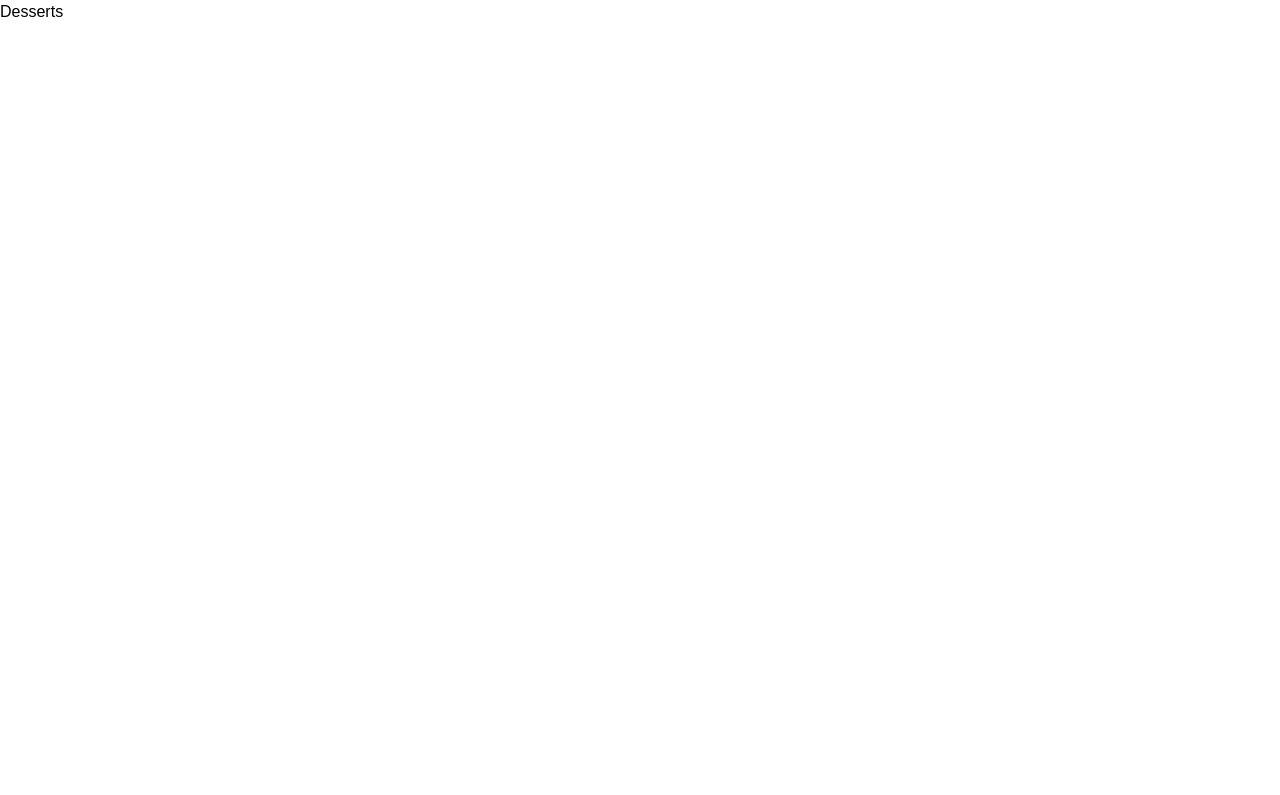
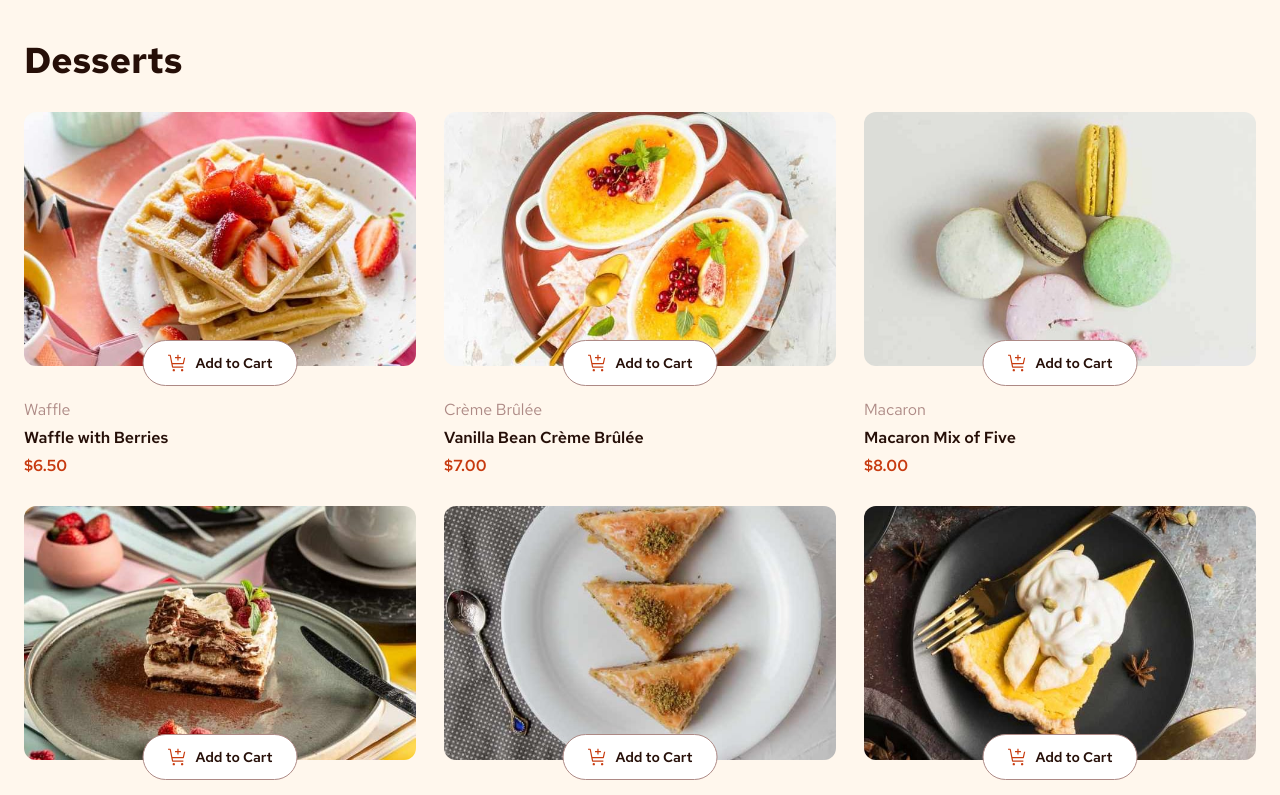
Before and after one commit to DiegoR434/desserts-frontend, a React (Vite) app: page / in a window 1280 px wide. Shown: the top 795 px of the page. Built offline with nearby package versions, Linux system fonts and the light colour scheme.

Commit message:
✨ implementar catálogo visual de productos

```diff
--- a/index.html
+++ b/index.html
@@ -3,6 +3,13 @@
   <head>
     <meta charset="UTF-8" />
     <link rel="icon" type="image/svg+xml" href="/favicon.svg" />
+    <link rel="preconnect" href="https://fonts.googleapis.com" />
+    <link rel="preconnect" href="https://fonts.gstatic.com" crossorigin />
+    <link
+      href="https://fonts.googleapis.com/css2?family=Red+Hat+Text:wght@400;600;700&display=swap"
+      rel="stylesheet"
+    />
+
     <meta name="viewport" content="width=device-width, initial-scale=1.0" />
     <title>desserts-frontend</title>
   </head>
--- a/src/App.tsx
+++ b/src/App.tsx
@@ -1,10 +1,28 @@
+import ProductCard from "./components/ProductCard"
+import { products } from "./data/products"
 
 
 function App() {
 
   return (
-    <main>
-      <h1>Desserts</h1>
+    <main className="min-h-screen bg-orange-50 px-6 py-10">
+      <div className="mx-auto max-w-7xl">
+        <h1 className="mb-8 text-4xl font-bold text-rose-900">
+          Desserts
+        </h1>
+
+        <section
+          className="grid grid-cols-1 gap-7 md:grid-cols-2 lg:grid-cols-3"
+          aria-label="Catálogo de postres"
+        >
+          {products.map((product) => (
+            <ProductCard
+              key={product.name}
+              product={product}
+            />
+          ))}
+        </section>
+      </div>
     </main>
   )
 }
--- /dev/null
+++ b/src/components/ProductCard.tsx
@@ -0,0 +1,57 @@
+import type { Product } from "../types/product";
+
+interface ProductCardProps {
+  product: Product;
+}
+
+function ProductCard({ product }: ProductCardProps) {
+    return(
+         <div className="flex flex-col">
+      {/* Imagen responsive */}
+      <div className="relative mb-8">
+        <picture>
+          <source
+            media="(min-width: 1440px)"
+            srcSet={product.image.desktop}
+          />
+
+          <img
+            src={product.image.mobile}
+            alt={product.name}
+            className="w-full rounded-xl object-cover"
+          />
+        </picture>
+
+        {/* Botón visual del carrito */}
+        <button
+          type="button"
+          className="absolute -bottom-5 left-1/2 flex -translate-x-1/2 items-center gap-2 whitespace-nowrap rounded-full border border-rose-400 bg-white px-6 py-3 text-sm font-semibold text-rose-900 transition-colors hover:border-orange-700 hover:text-orange-700"
+        >
+          <img
+            src="../assets/images/icon-add-to-cart.svg"
+            alt="add-to-cart"
+            className="h-5 w-5"
+          />
+          Add to Cart
+        </button>
+      </div>
+
+      {/* Información del producto */}
+      <div className="space-y-1">
+        <p className="font-sans text-rose-400">
+          {product.category}
+        </p>
+
+        <h2 className="text-base font-semibold text-rose-900">
+          {product.name}
+        </h2>
+
+        <p className="font-semibold text-red">
+          ${product.price.toFixed(2)}
+        </p>
+      </div>
+        </div>
+    );
+}
+
+export default ProductCard;
--- a/src/index.css
+++ b/src/index.css
@@ -1,10 +1,23 @@
 @import "tailwindcss";
 
-:root {
-  font-family: Arial, sans-serif;
+@theme {
+  /* Colores principales */
+  --color-red: hsl(14, 86%, 42%);
+  --color-green: hsl(159, 69%, 38%);
+
+  /* Escala Rose */
+  --color-rose-50: hsl(20, 50%, 98%);
+  --color-rose-100: hsl(13, 31%, 94%);
+  --color-rose-300: hsl(14, 25%, 72%);
+  --color-rose-400: hsl(7, 20%, 60%);
+  --color-rose-500: hsl(12, 20%, 44%);
+  --color-rose-900: hsl(14, 65%, 9%);
+
+  /* Tipografía */
+  --font-sans: "Red Hat Text", sans-serif;
 }
 
 body {
-  margin: 0;
-  min-width: 320px;
+  font-family: var(--font-sans);
+  background-color: var(--color-rose-50);
 }
```
